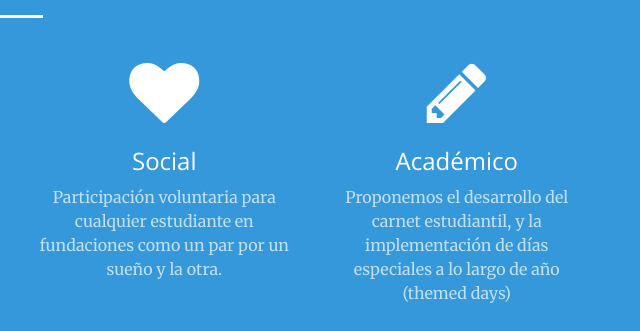
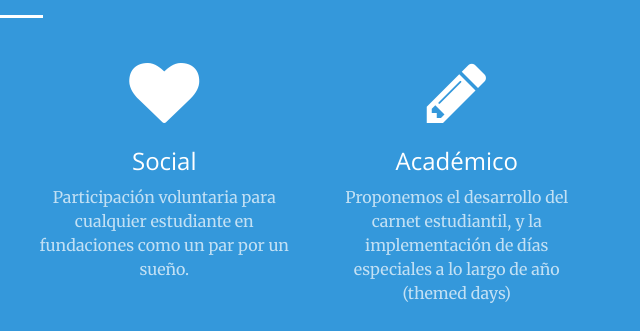
Before and after one commit to carloslahrssen/PlanchaTu, a plain HTML site: page index.html in a window 1280 px wide. Shown: the part 2397-2728 px from the top of the page, 622-1262 px from the left. Drawn offline with nearby package versions, Linux system fonts and the light colour scheme.

Commit message:
fixed text error

```diff
--- a/index.html
+++ b/index.html
@@ -250,7 +250,7 @@
                     <div class="service-box">
                         <i class="fa fa-5x fa-heart text-primary sr-icons"></i>
                         <h3>Social</h3>
-                        <p class="text-muted" align="center">Participación voluntaria para cualquier estudiante en fundaciones como un par por un sueño y la otra.</p>
+                        <p class="text-muted" align="center">Participación voluntaria para cualquier estudiante en fundaciones como un par por un sueño.</p>
                     </div>
                 </div>
                 <div class="col-lg-3 col-md-6 text-center">
```
